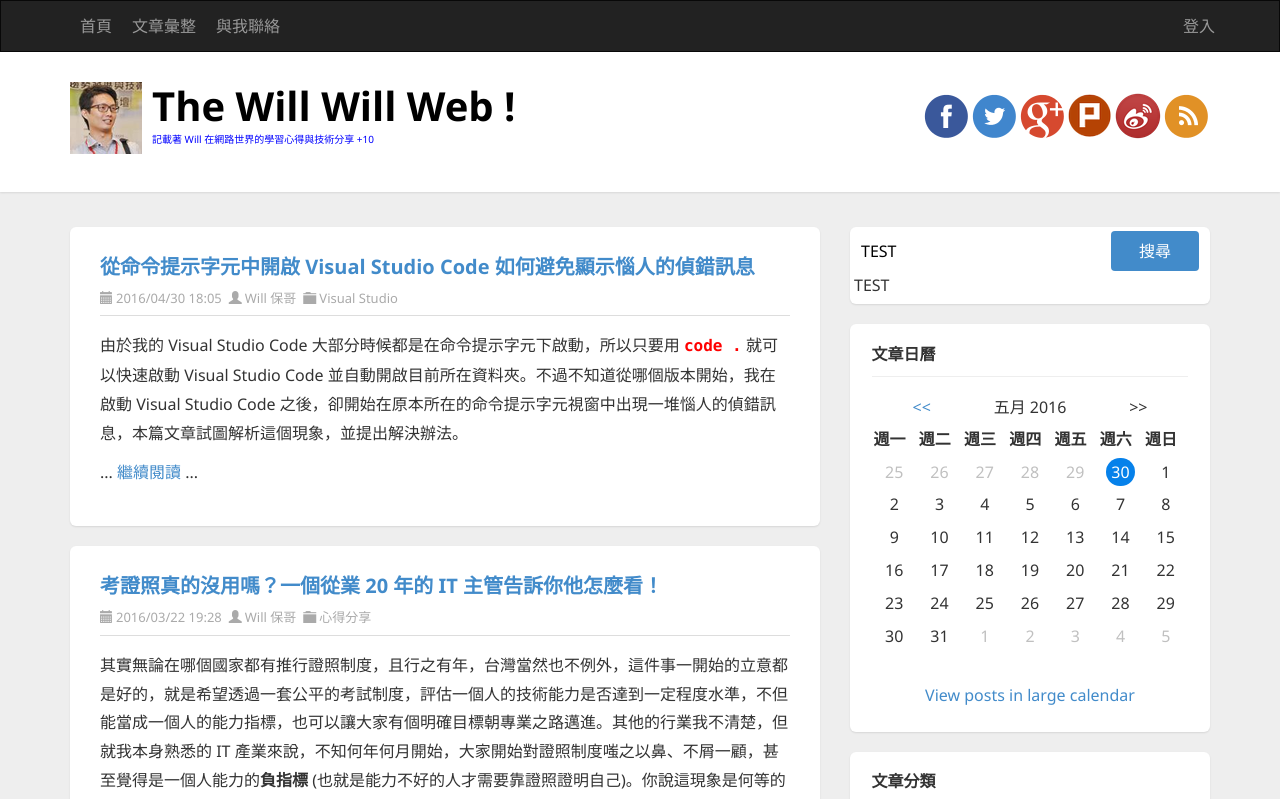
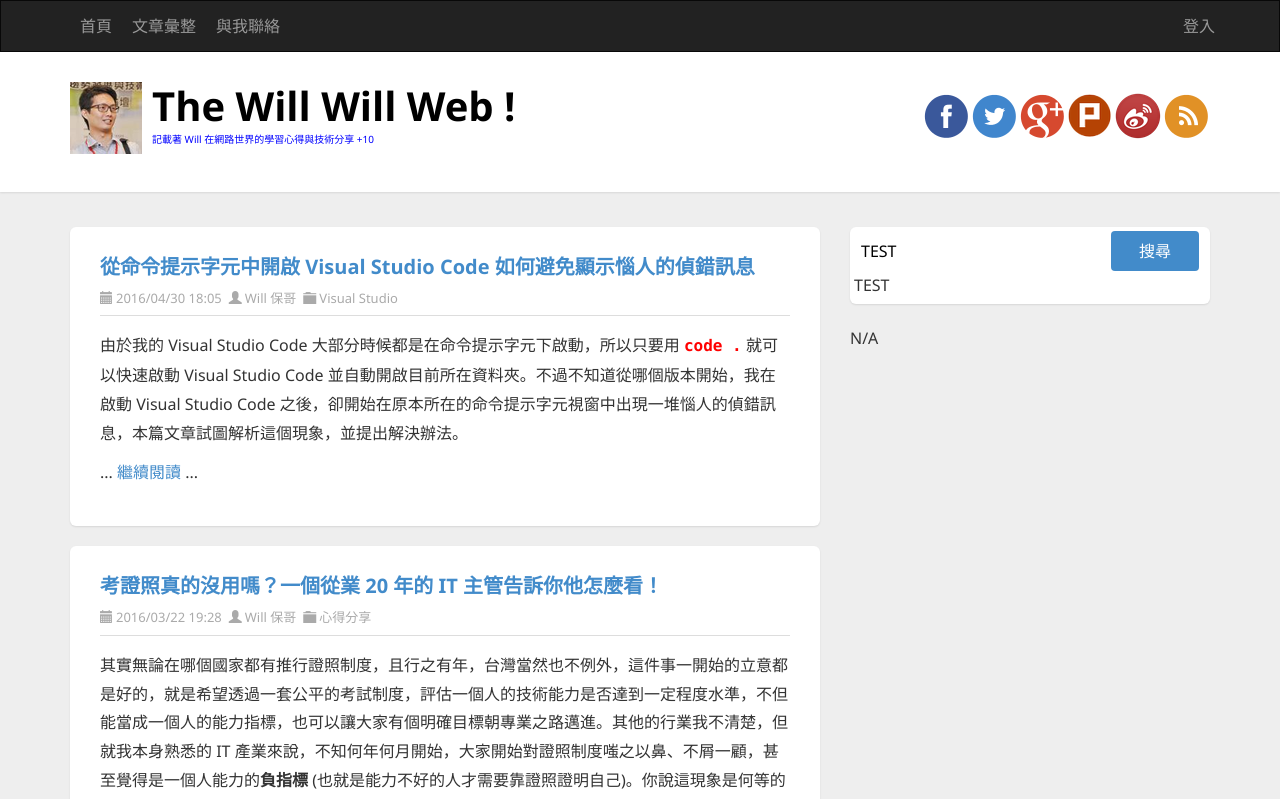
Before and after one commit to doggy8088/demo0820, an Angular app: page / in a window 1280 px wide. Shown: the top 799 px of the page. Built offline with nearby package versions, Linux system fonts and the light colour scheme.

Commit message:
12 練習 Angular 2 結構型指令：ngIf 與 ngSwitch

```diff
--- a/src/app/app.component.html
+++ b/src/app/app.component.html
@@ -88,6 +88,9 @@
           </div>
         </div>
         <!-- Search END -->
+
+<div [ngSwitch]="keyword">
+  <div *ngSwitchCase="'1'">
 
         <!-- Calendar START -->
         <div class="widget calendar">
@@ -182,6 +185,9 @@
         </div>
         <!-- Calendar END -->
 
+  </div>
+  <div *ngSwitchCase="'2'">
+
         <!-- CategoryList START -->
         <div class="widget categorylist">
           <h4 class="widget-header">
@@ -208,6 +214,9 @@
         </div>
         <!-- CategoryList END -->
 
+  </div>
+  <div *ngSwitchCase="'3'">
+
         <!-- MVP START -->
         <div class="widget textbox">
           <h4 class="widget-header">
@@ -223,6 +232,10 @@
           </div>
         </div>
         <!-- MVP END -->
+
+  </div>
+  <div *ngSwitchDefault>N/A</div>
+</div>
 
       </div>
     </aside>
--- a/src/app/header/header.component.html
+++ b/src/app/header/header.component.html
@@ -35,7 +35,7 @@
             [ngClass]="getClass()">{{subtitle}} +{{num}}</h3>
       </hgroup>
 
-      <div id="social-icons" class="pull-right social-icon">
+      <div id="social-icons" class="pull-right social-icon" *ngIf="num % 2 == 0">
         <a href="https://www.facebook.com/will.fans" title="Will 保哥的技術交流中心" target="_blank">
           <img src="/assets/images/facebook.png">
         </a>
```
